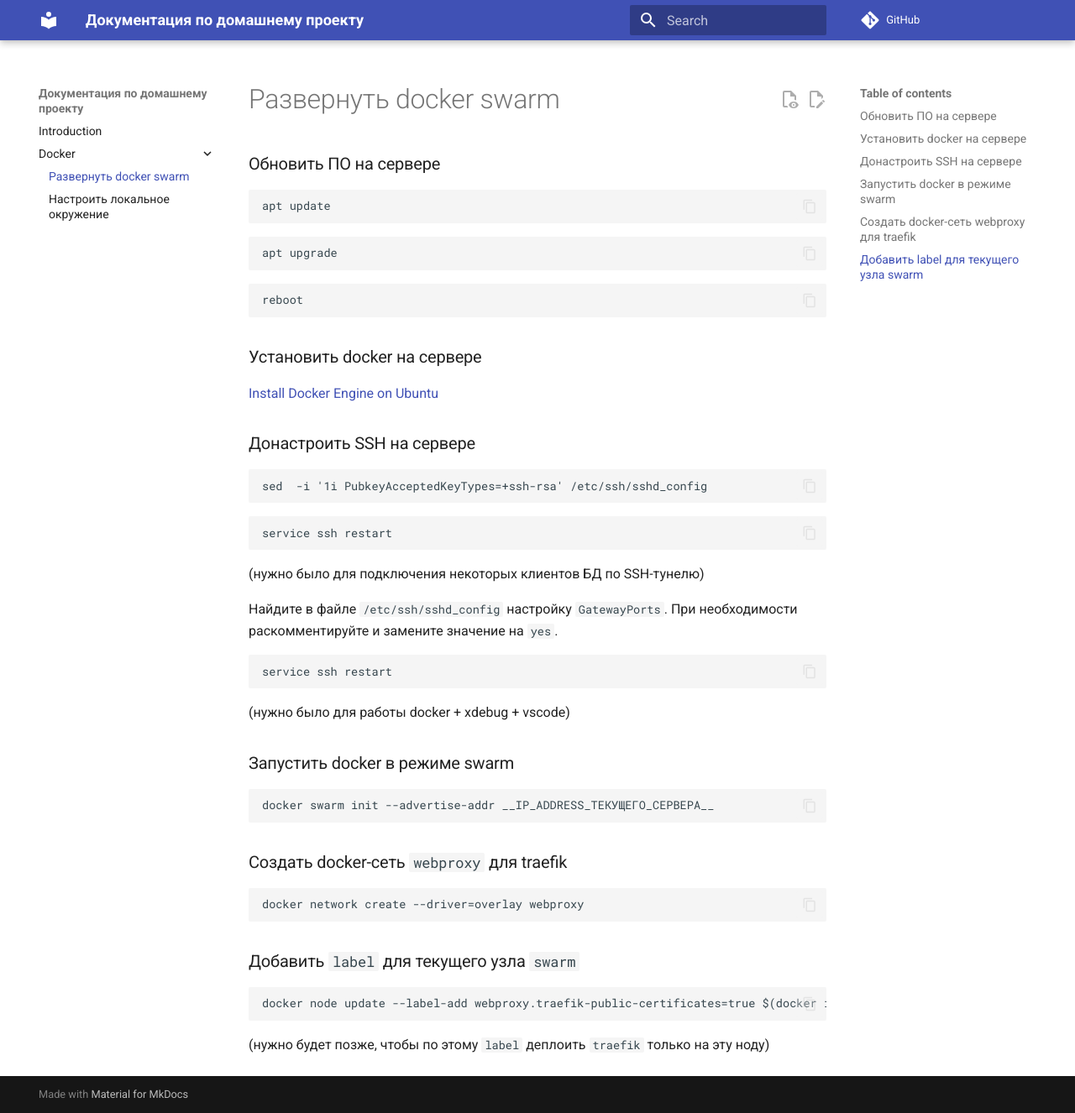
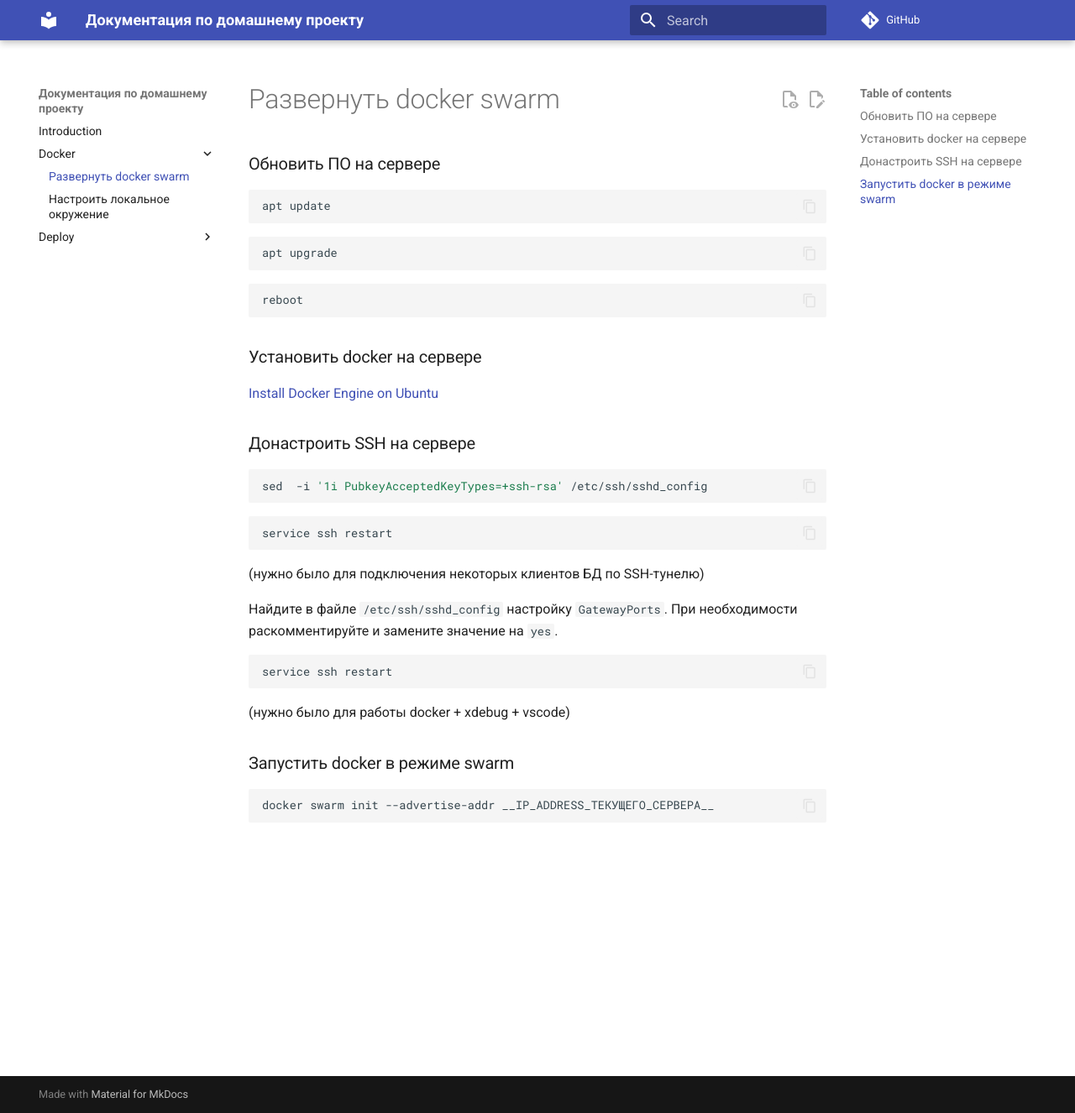
Before and after one commit to tunet/my-homepage-docs, an MkDocs documentation site: the page built from docs/docker/run-swarm.md, in a window 1280 px wide and 1326 px high. Shown: the whole window at 84% size. Built offline with MkDocs 1.6.1 and Material for MkDocs 9.7.7, drawn with Linux system fonts in a browser that asks for light colours; comment, search, counter and statistics services are not loaded; some of the changed lines change nothing that is shown.

Commit message:
todo: traefik documentation

````diff
--- /dev/null
+++ b/docs/deploy/deploy-traefik.md
@@ -0,0 +1,112 @@
+# Deploy traefik
+
+
+
+### Создать docker-сеть `webproxy` для traefik
+
+```shell
+hdocker network create --driver=overlay webproxy
+```
+
+
+
+### Добавить `label` для текущего узла `swarm`
+
+```shell
+hdocker node update --label-add webproxy.traefik-public-certificates=true $(hdocker info -f '{{.Swarm.NodeID}}')
+```
+
+Этот `label` нужен, чтобы деплоить `traefik` всегда только на главный узел swarm-кластера
+(если вдруг узлов потом станет больше чем один).
+
+
+
+### Добавить в панели управления DNS запись для traefik
+
+Пример:
+
+```
+traefik.aliaksandr-kulba.com.   A   __IP_АДРЕС_СЕРВЕРА__
+```
+
+
+
+### Создать файлы для деплоя traefik на сервер
+
+=== "docker-deploy-stack.yaml"
+
+    ``` sh
+    version: '3.9'
+
+    services:
+      traefik:
+        image: traefik:${TRAEFIK_VERSION}
+        networks:
+          - webproxy
+        command:
+          - --api.dashboard=true
+          - --providers.docker=true
+          - --providers.docker.exposedbydefault=false
+          - --entrypoints.web.address=:80
+          - --entrypoints.websecure.address=:443
+          - --certificatesresolvers.myresolver.acme.tlschallenge=true
+          - --certificatesresolvers.myresolver.acme.email=${ADMIN_EMAIL}
+          - --certificatesresolvers.myresolver.acme.storage=/letsencrypt/acme.json
+          - --entrypoints.web.http.redirections.entryPoint.to=websecure
+          - --entrypoints.web.http.redirections.entryPoint.scheme=https
+        labels:
+          - traefik.enable=true
+          - traefik.http.routers.traefik.rule=Host(`${TRAEFIK_DOMAIN}`)
+          - traefik.http.routers.traefik.entrypoints=websecure
+          - traefik.http.routers.traefik.tls.certresolver=myresolver
+          - traefik.http.routers.traefik.service=api@internal
+          - traefik.http.routers.traefik.middlewares=traefik-basic-auth
+          - traefik.http.middlewares.traefik-basic-auth.basicauth.users=admin:${TRAEFIL_PASSWORD}
+        ports:
+          - '80:80'
+          - '443:443'
+        volumes:
+          - letsencrypt:/letsencrypt
+          - /var/run/docker.sock:/var/run/docker.sock:ro
+        deploy:
+          placement:
+            constraints:
+              - node.labels.webproxy.traefik-public-certificates == true
+          replicas: 1
+          restart_policy:
+            condition: on-failure
+
+    volumes:
+      letsencrypt:
+
+    networks:
+      webproxy:
+        external: true
+    ```
+
+=== ".env"
+
+    ```
+    TRAEFIK_VERSION=2.9.10
+    ADMIN_EMAIL=__ВАШ_EMAIL__
+    TRAEFIK_DOMAIN=traefik.aliaksandr-kulba.com
+    TRAEFIL_PASSWORD=__ШИФРОВАННЫЙ_ПАРОЛЬ__
+    ```
+
+=== "deploy.sh"
+
+    ```bash
+    #!/usr/bin/env bash
+    set -e
+
+    source .env
+
+    hdocker pull traefik:${TRAEFIK_VERSION}
+
+    hdocker stack rm traefik
+
+    TRAEFIK_VERSION=${TRAEFIK_VERSION} \
+    TRAEFIK_DOMAIN=${TRAEFIK_DOMAIN} \
+    TRAEFIL_PASSWORD=${TRAEFIL_PASSWORD} \
+        hdocker stack deploy -c docker-deploy-stack.yaml traefik
+    ```
--- a/docs/docker/run-swarm.md
+++ b/docs/docker/run-swarm.md
@@ -52,21 +52,3 @@
 ```shell
 docker swarm init --advertise-addr __IP_ADDRESS_ТЕКУЩЕГО_СЕРВЕРА__
 ```
-
-
-
-### Создать docker-сеть `webproxy` для traefik
-
-```shell
-docker network create --driver=overlay webproxy
-```
-
-
-
-### Добавить `label` для текущего узла `swarm`
-
-```shell
-docker node update --label-add webproxy.traefik-public-certificates=true $(docker info -f '{{.Swarm.NodeID}}')
-```
-
-(нужно будет позже, чтобы по этому `label` деплоить `traefik` только на эту ноду)
--- a/mkdocs.yml
+++ b/mkdocs.yml
@@ -19,9 +19,14 @@
 markdown_extensions:
   - toc:
       permalink: true
+  - pymdownx.superfences
+  - pymdownx.tabbed:
+      alternate_style: true
 
 nav:
   - Introduction: "index.md"
   - Docker:
     - Развернуть docker swarm: "docker/run-swarm.md"
     - Настроить локальное окружение: "docker/configure-local-environment.md"
+  - Deploy:
+    - Deploy traefik: "deploy/deploy-traefik.md"
````
